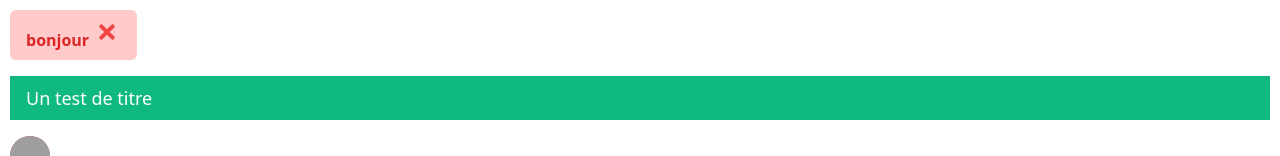
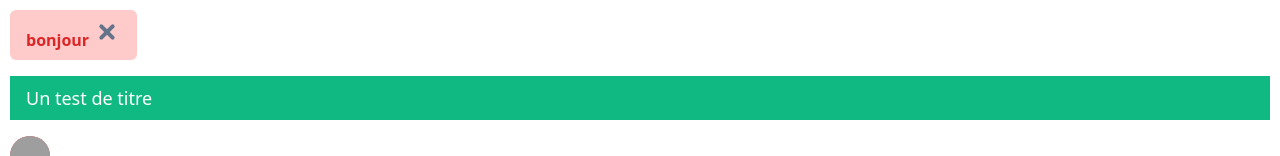
Before and after one commit to pharos-lab/lantern, a Vue app: page / in a window 1280 px wide. Shown: the top 156 px of the page. Built offline with nearby package versions, Linux system fonts and the light colour scheme; grey boxes are pictures that could not be loaded.

Commit message:
finish close component

```diff
--- a/src/App.vue
+++ b/src/App.vue
@@ -2,7 +2,7 @@
   <div class="test">
     <LButton color="red" rounded="md" mode="light" :hover="false">
       bonjour
-      <LClose color="red" mode="light"></LClose>
+      <LClose></LClose>
     </LButton>
     <br />
     <LHeading color="green" size="lg" background>Un test de titre</LHeading>
--- a/src/components/LClose.vue
+++ b/src/components/LClose.vue
@@ -24,7 +24,6 @@ const props = defineProps({
   },
   mode: {
     type: String,
-    default: 'normal',
     validator(value) {
       // The value must match one of these strings
       return ['normal', 'light', 'outlined'].includes(value);
```
